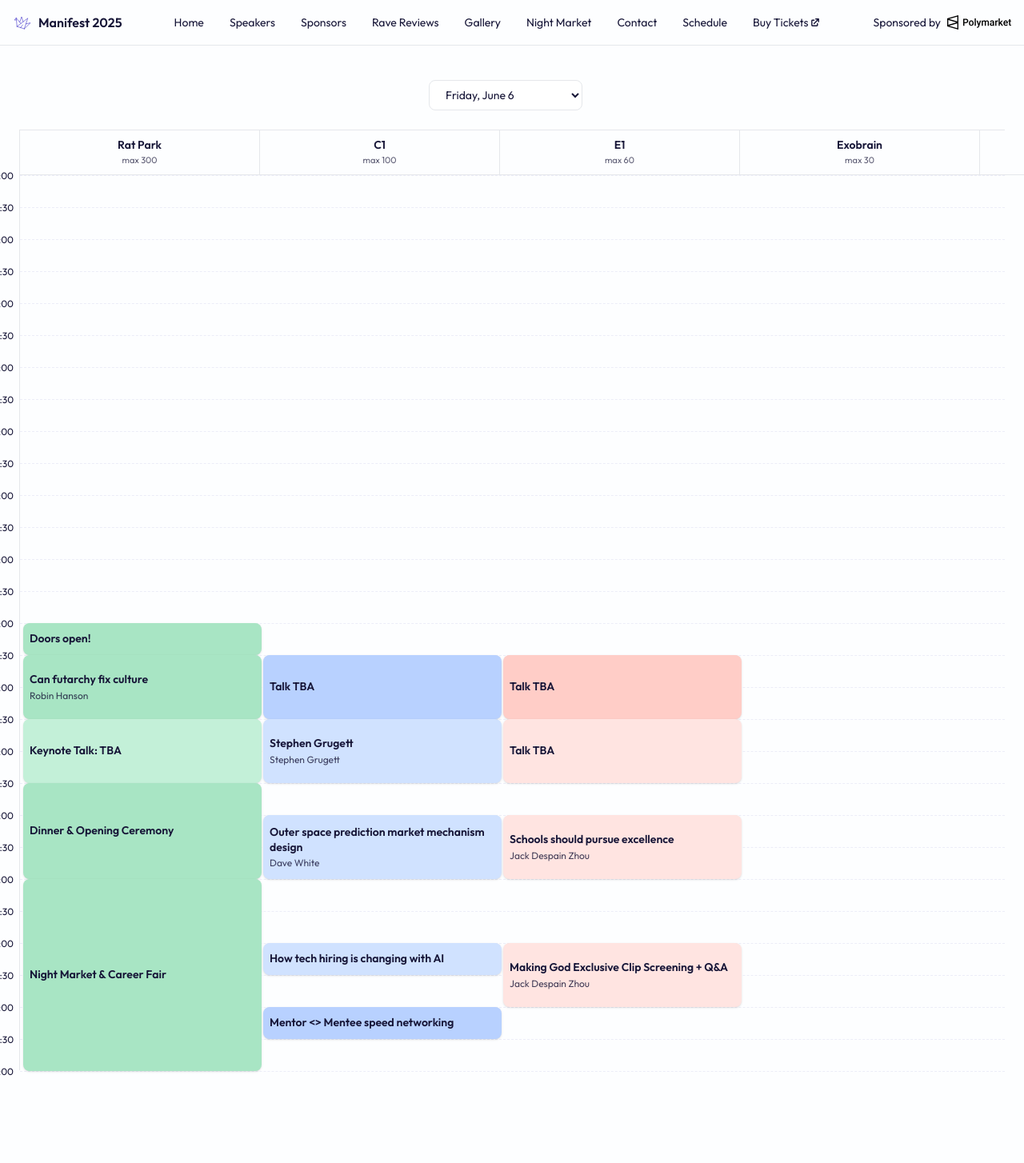
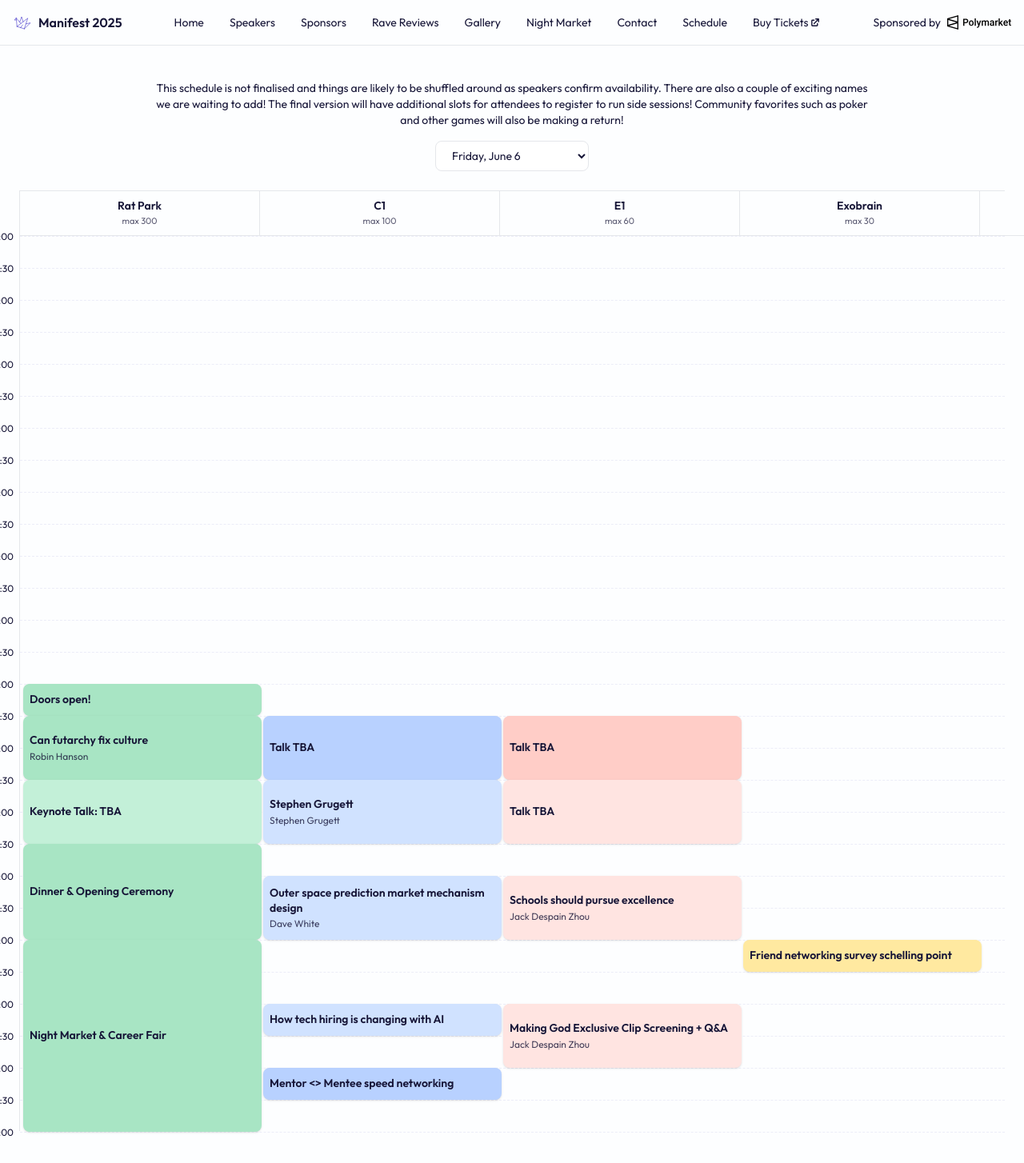
Before and after one commit to manifoldmarkets/manifest2025, a Next.js app: page /schedule in a window 1280 px wide. Shown: the top 1454 px of the page at 80% size. Before the commit the page ends 1378 px from the top, so only its background shows below. Built offline with nearby package versions, Linux system fonts and the light colour scheme.

Commit message:
schedule updates

```diff
--- a/app/data/events.ts
+++ b/app/data/events.ts
@@ -80,6 +80,14 @@ export const events: Event[] = [
     location: 'C1',
   },
   {
+    start: '2025-06-06T19:00',
+    end: '2025-06-06T19:30',
+    title: 'Friend networking survey schelling point',
+    description:
+      'Planning to attend the algorithmic friend networking in Rat Park on Saturday 10am? Have you filled out your survey yet? If not, come hangout with others and fill it out! It will take ~20mins.',
+    location: 'Exobrain',
+  },
+  {
     start: '2025-06-06T21:00',
     end: '2025-06-06T21:30',
     title: 'Mentor <> Mentee speed networking',
@@ -123,15 +131,18 @@ export const events: Event[] = [
   {
     start: '2025-06-07T09:00',
     end: '2025-06-07T10:00',
-    title: 'Talk: TBA',
-    description: '',
+    title: 'Talk TBA',
+    speaker: '',
     location: 'Rat Park',
   },
   {
     start: '2025-06-07T10:00',
     end: '2025-06-07T11:00',
-    title: 'Polymarket Talk/Event TBA',
-    description: '',
+    title:
+      'Speed networking: we will algorithmically find your 5 best friends at Manifest',
+    speaker: 'David Shor',
+    description:
+      'David Shor runs LoveScience events which help people find potential romantic matches. This is NOT that, but rather, the platonic version! Want to meet new people to become friends with or find like minded people? Must have filled out the survey by Friday 20:00.',
     location: 'Rat Park',
   },
   {
--- a/app/schedule/page.tsx
+++ b/app/schedule/page.tsx
@@ -76,11 +76,19 @@ export default function Schedule() {
       <Navbar />
 
       <section className="px-6 py-10">
-        <div className="mb-6 flex justify-center">
+        <div className="mb-6 text-center">
+          <p className="text-ink-600 dark:text-ink-400 mx-auto mb-4 max-w-4xl text-sm">
+            This schedule is not finalised and things are likely to be shuffled
+            around as speakers confirm availability. There are also a couple of
+            exciting names we are waiting to add! The final version will have
+            additional slots for attendees to register to run side sessions!
+            Community favorites such as poker and other games will also be
+            making a return!
+          </p>
           <select
             value={selectedDay}
             onChange={(e) => setSelectedDay(e.target.value)}
-            className="border-ink-200 dark:border-ink-700 dark:bg-ink-800 mr-4 w-48 rounded-lg border bg-white px-4 py-2 text-sm"
+            className="border-ink-200 dark:border-ink-700 dark:bg-ink-800 w-48 rounded-lg border bg-white px-4 py-2 text-sm"
           >
             {DAYS.map((day) => (
               <option key={day.date} value={day.date}>
@@ -133,7 +141,7 @@ export default function Schedule() {
                   )}
                   {ev.descriptionHtml ? (
                     <div
-                      className="text-ink-600 dark:text-ink-400 mt-2 text-sm space-y-2 [&_a]:text-primary-600 [&_a]:hover:text-primary-700 [&_a]:hover:underline"
+                      className="text-ink-600 dark:text-ink-400 mt-2 space-y-2 text-sm [&_a]:text-primary-600 [&_a]:hover:text-primary-700 [&_a]:hover:underline"
                       dangerouslySetInnerHTML={{ __html: ev.descriptionHtml }}
                     />
                   ) : ev.description ? (
@@ -269,7 +277,7 @@ export default function Schedule() {
             </p>
             {selected.descriptionHtml ? (
               <div
-                className="text-sm space-y-2 [&_a]:text-primary-600 [&_a]:hover:text-primary-700 [&_a]:hover:underline"
+                className="space-y-2 text-sm [&_a]:text-primary-600 [&_a]:hover:text-primary-700 [&_a]:hover:underline"
                 dangerouslySetInnerHTML={{ __html: selected.descriptionHtml }}
               />
             ) : selected.description ? (
```
